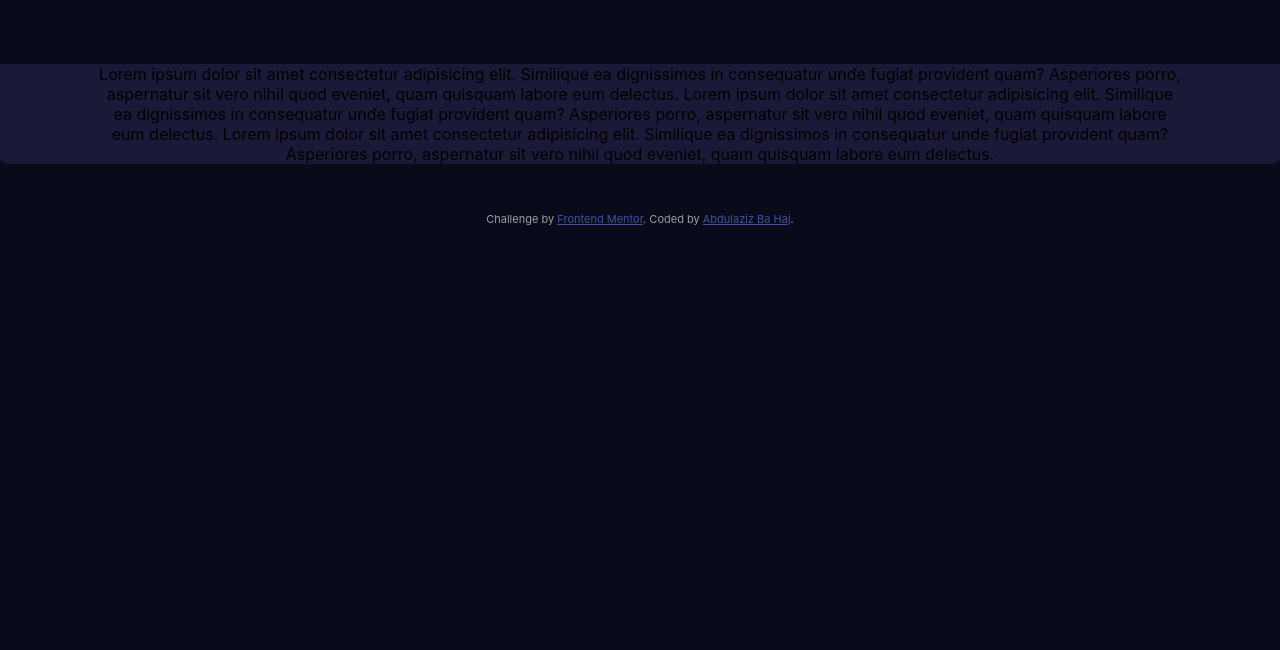
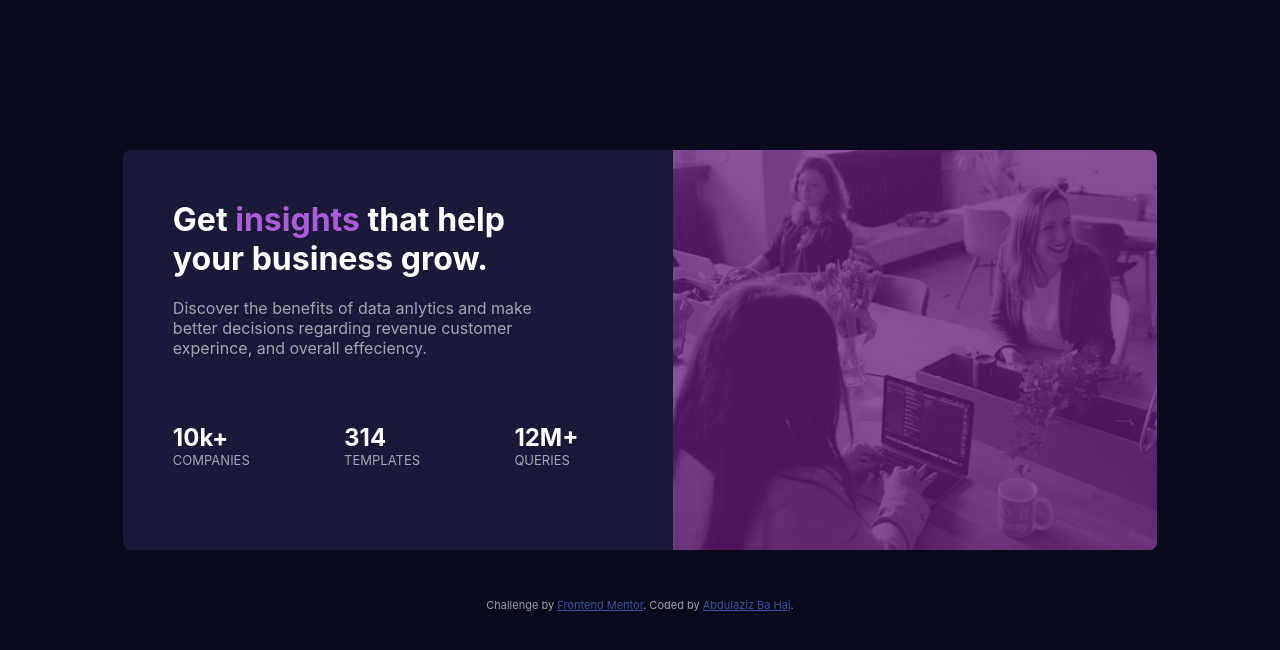
Before and after one commit to AbdulazizBaHaj/stats-preview-card-component-main, a plain HTML site: page index.html in a window 1280 px wide. Drawn offline with Linux system fonts and the light colour scheme; a web font is replaced by a local one.

Commit message:
desktop version

```diff
--- a/index.html
+++ b/index.html
@@ -7,82 +7,41 @@
   <!-- displays site properly based on user's device -->
 
   <link rel="icon" type="image/png" sizes="32x32" href="./images/favicon-32x32.png">
-
+  <link rel="stylesheet" href="style.css">
   <title>Frontend Mentor | Stats preview card component</title>
-
-  <!-- Feel free to remove these styles or customise in your own stylesheet 👍 -->
-  <style>
-    @import url('https://fonts.google.com/specimen/Inter:wght@400;700&display=swap');
-    @import url('https://fonts.google.com/specimen/Lexend+Deca&display=swap');
-
-    :root {
-      --color-main-background: hsl(233, 47%, 7%);
-      --color-card-background: hsl(244, 38%, 16%);
-      --color-accent: hsl(277, 64%, 61%);
-      --color-white-opaque: hsl(0, 0%, 100%);
-      --color-white-transparent75: hsla(0, 0%, 100%, 0.75);
-      --color-white-transparent60: hsla(0, 0%, 100%, 0.6);
-    }
-
-    *,
-    *::before,
-    *::after {
-      box-sizing: border-box;
-      margin: 0;
-      padding: 0;
-    }
-
-    img {
-      max-width: 100%;
-    }
-
-    .attribution {
-      margin-top: 3rem;
-      font-size: 11px;
-      text-align: center;
-      color: var(--color-white-transparent60);
-    }
-
-    .attribution a {
-      color: hsl(228, 45%, 44%);
-    }
-
-    body {
-      font-family: 'Inter', sans-serif;
-      background-color: var(--color-main-background);
-    }
-
-    .container {
-      background-color: hsl(244, 38%, 16%);
-      margin: 200px 100px 0px 100px;
-      margin: 0 auto;
-      width: 85%;
-      text-align: center;
-    }
-
-    .card {
-      background-color: var(--color-card-background);
-      margin-top: 4rem;
-      border-radius: 0 0 8px 8px;
-    }
-
-    @media only screen and (max-width: 375px) {}
-  </style>
 </head>
-
-
 
 <body>
   <div class="card">
     <div class="container">
-      Lorem ipsum dolor sit amet consectetur adipisicing elit. Similique ea dignissimos in consequatur unde fugiat
-      provident quam? Asperiores porro, aspernatur sit vero nihil quod eveniet, quam quisquam labore eum delectus.
-      Lorem ipsum dolor sit amet consectetur adipisicing elit. Similique ea dignissimos in consequatur unde fugiat
-      provident quam? Asperiores porro, aspernatur sit vero nihil quod eveniet, quam quisquam labore eum delectus.
-      Lorem ipsum dolor sit amet consectetur adipisicing elit. Similique ea dignissimos in consequatur unde fugiat
-      provident quam? Asperiores porro, aspernatur sit vero nihil quod eveniet, quam quisquam labore eum delectus.
+      <div>
+        <h1 class="big_text">Get <span class="insights">insights</span> that help<br>your business grow.</h1>
+      </div>
+      <div>
+        <p class="small_text">Discover the benefits of data anlytics and make<br>better decisions regarding revenue
+          customer<br> experince, and overall effeciency.</p>
+      </div>
+      <div class="grid_layout">
+        <div class="stats">
+          <h2>10k+</h2>
+        </div>
+        <div class="stats">
+          <h2>314</h2>
+        </div>
+        <div class="stats">
+          <h2>12M+</h2>
+        </div>
+        <div class="stats_text">COMPANIES</div>
+        <div class="stats_text">TEMPLATES</div>
+        <div class="stats_text">QUERIES</div>
+      </div>
+    </div>
+    <div class="image">
+      <img src="Challange files/images/image-header-desktop.jpg" alt="" class="image">
     </div>
   </div>
+
+
   <div class="attribution">
     Challenge by <a href="https://www.frontendmentor.io?ref=challenge" target="_blank">Frontend Mentor</a>.
     Coded by <a href="#">Abdulaziz Ba Haj</a>.
--- /dev/null
+++ b/style.css
@@ -0,0 +1,95 @@
+@import url('https://fonts.google.com/specimen/Inter:wght@400;700&display=swap');
+@import url('https://fonts.google.com/specimen/Lexend+Deca&display=swap');
+:root {
+    --color-main-background: hsl(233, 47%, 7%);
+    --color-card-background: hsl(244, 38%, 16%);
+    --color-accent: hsl(277, 64%, 61%);
+    --color-white-opaque: hsl(0, 0%, 100%);
+    --color-white-transparent75: hsla(0, 0%, 100%, 0.75);
+    --color-white-transparent60: hsla(0, 0%, 100%, 0.6);
+}
+
+*, *::before, *::after {
+    box-sizing: border-box;
+    margin: 0;
+    padding: 0;
+}
+
+img {
+    max-width: 100%;
+}
+
+.attribution {
+    margin-top: 3rem;
+    font-size: 11px;
+    text-align: center;
+    color: var(--color-white-transparent60);
+}
+
+.attribution a {
+    color: hsl(228, 45%, 44%);
+}
+
+body {
+    font-family: 'Inter';
+    background-color: var(--color-main-background);
+}
+
+.container {
+    background-color: hsl(244, 38%, 16%);
+}
+
+.card {
+    background-color: var(--color-card-background);
+    border-radius: 8px 8px 8px 8px;
+    width: fit-content;
+    margin: auto;
+    padding-left: 50px;
+    display: grid;
+    grid-template-columns: auto auto;
+    margin-top: 150px;
+}
+
+.big_text {
+    color: var(--color-white-opaque);
+    text-align: left;
+    padding-top: 50px;
+}
+
+.insights {
+    color: var(--color-accent);
+}
+
+.small_text {
+    color: var(--color-white-transparent60);
+    text-align: left;
+    padding-top: 20px;
+}
+
+.stats {
+    color: var(--color-white-opaque);
+    text-align: left;
+    padding-top: 65px;
+    font-weight: 700;
+}
+
+.stats_text {
+    color: var(--color-white-transparent60);
+    text-align: left;
+    font-size: small;
+}
+
+.grid_layout {
+    display: grid;
+    grid-template-columns: auto auto auto;
+    width: 500px;
+}
+
+.image {
+    border-radius: 0 8px 8px 0;
+    height: 400px;
+    opacity: 0.5;
+    background-color: #ff1bff;
+}
+
+@media only screen and (max-width: 700px) {}
```
